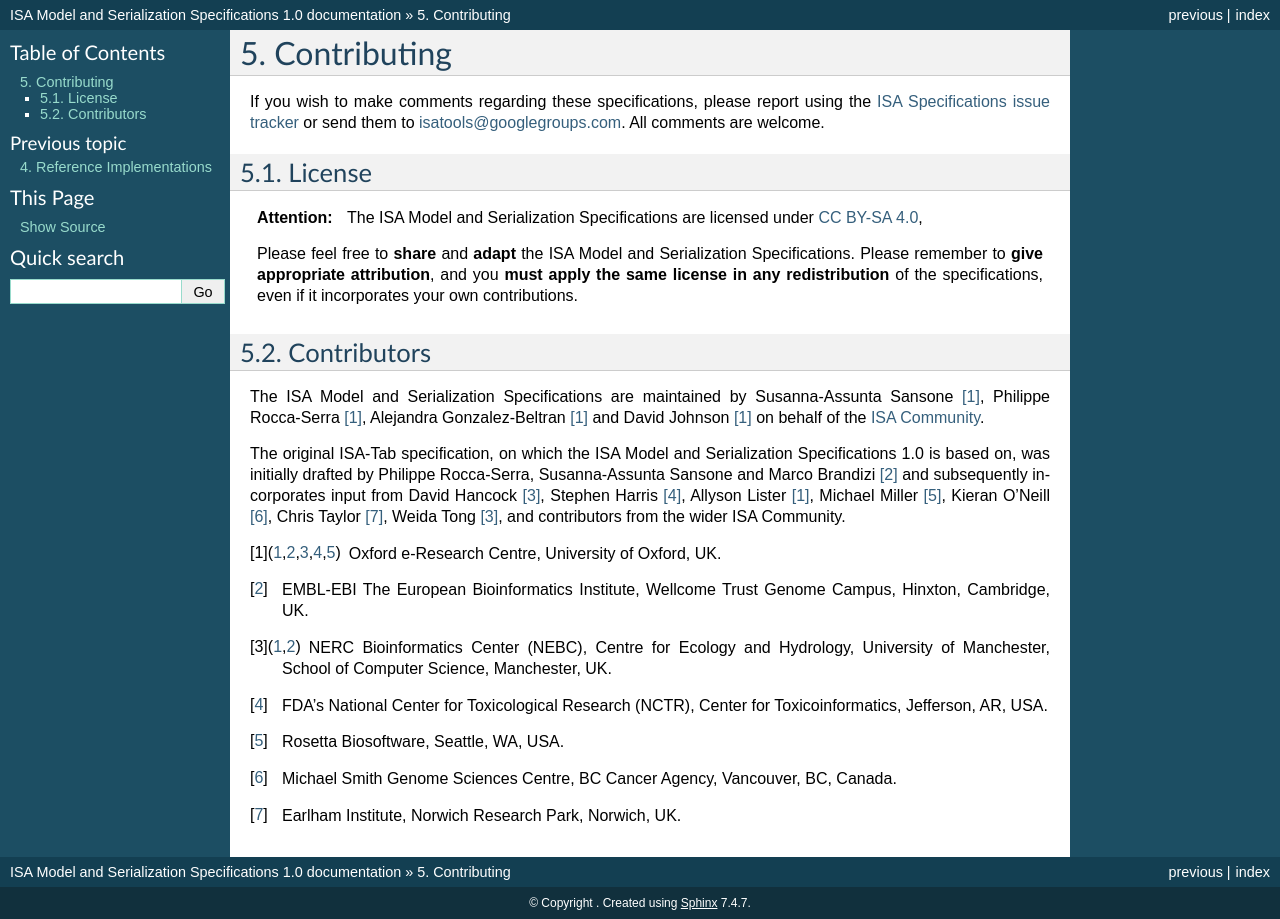
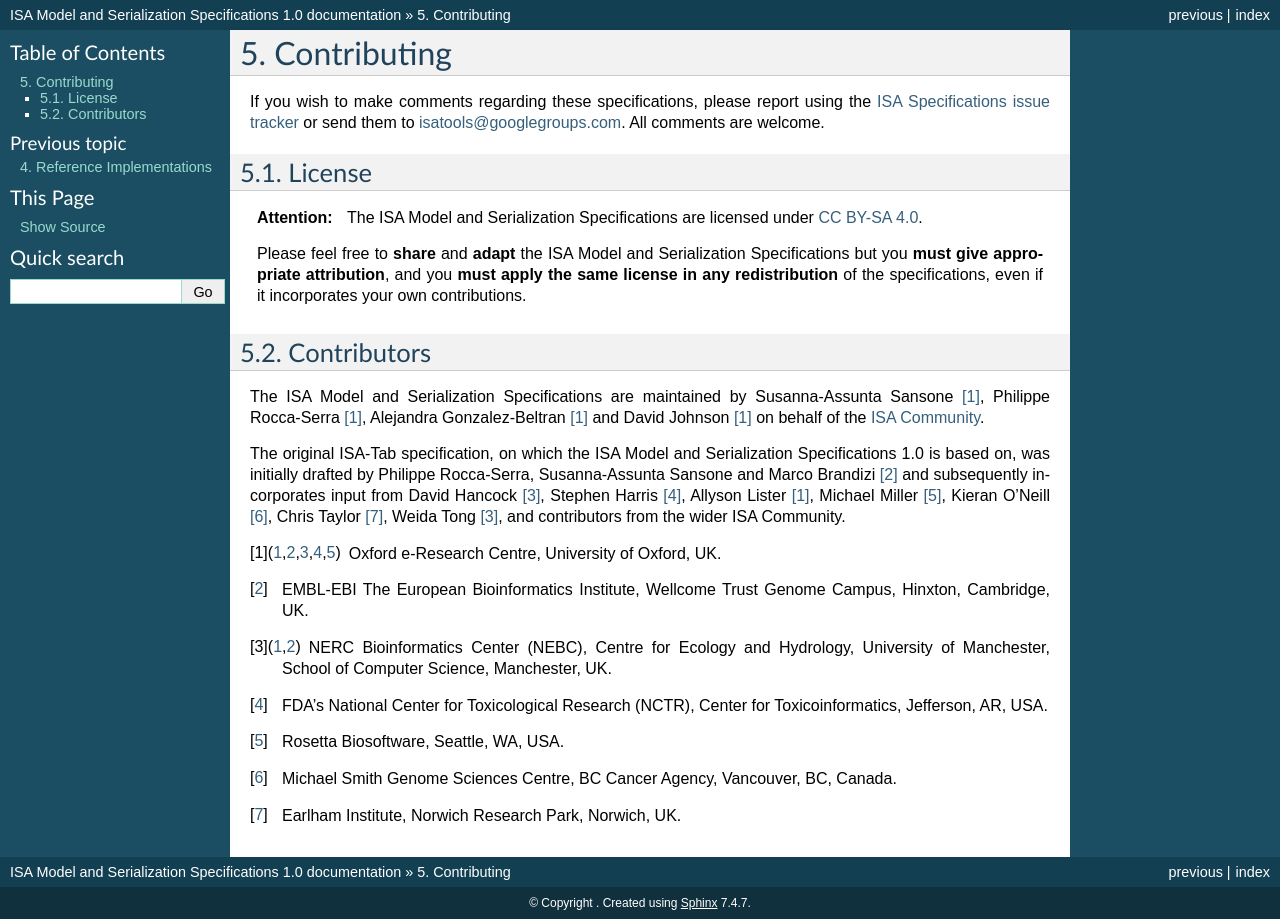
Before and after one commit to ISA-tools/isa-specs, a Sphinx documentation site: the page built from source/contributing.rst, in a window 1280 px wide. Built offline with Sphinx 7.4.7, drawn with Linux system fonts in a browser that asks for light colours.

```diff
--- a/source/contributing.rst
+++ b/source/contributing.rst
@@ -9,9 +9,9 @@ isatools@googlegroups.com. All comments are welcome.
 License
 -------
 .. attention::
-    The ISA Model and Serialization Specifications are licensed under `CC BY-SA 4.0 <https://creativecommons.org/licenses/by-sa/4.0/>`_,
+    The ISA Model and Serialization Specifications are licensed under `CC BY-SA 4.0 <https://creativecommons.org/licenses/by-sa/4.0/>`_.
 
-    Please feel free to **share** and **adapt** the ISA Model and Serialization Specifications. Please remember to **give appropriate
+    Please feel free to **share** and **adapt** the ISA Model and Serialization Specifications but you **must give appropriate
     attribution**, and you **must apply the same license in any redistribution** of the specifications, even if it incorporates
     your own contributions.
 
```
